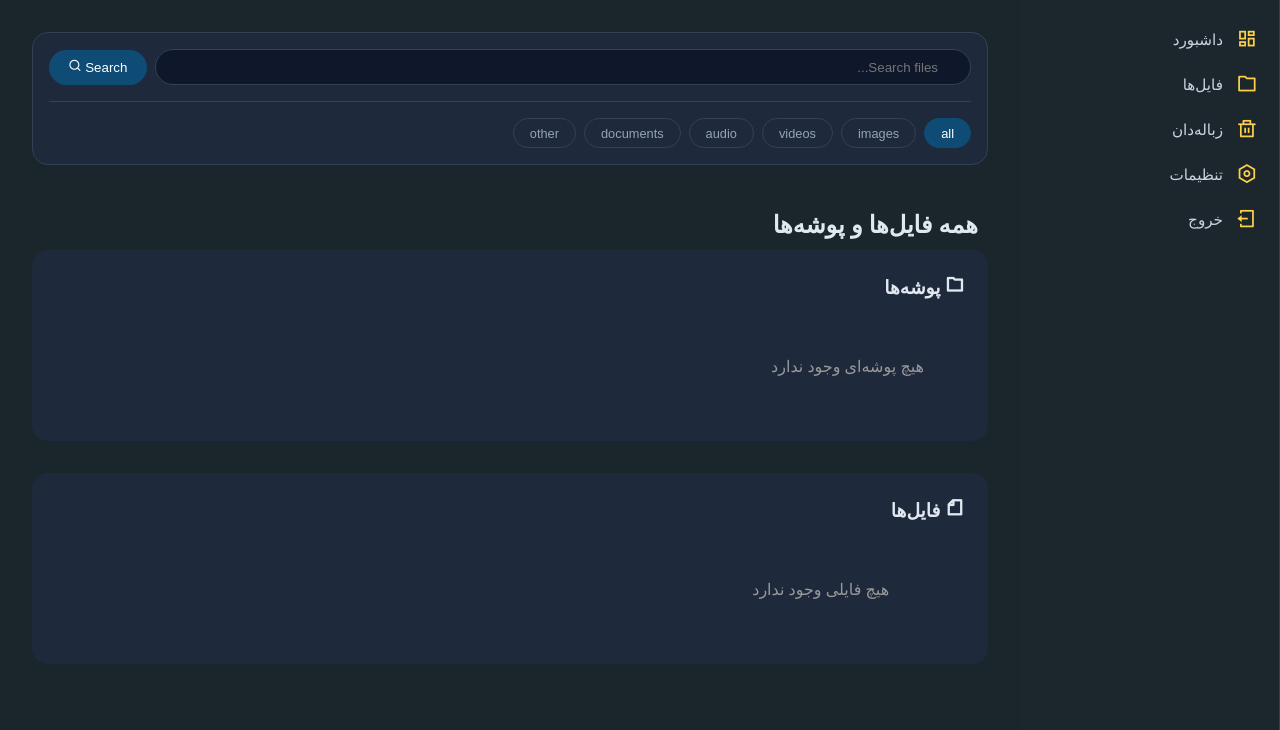
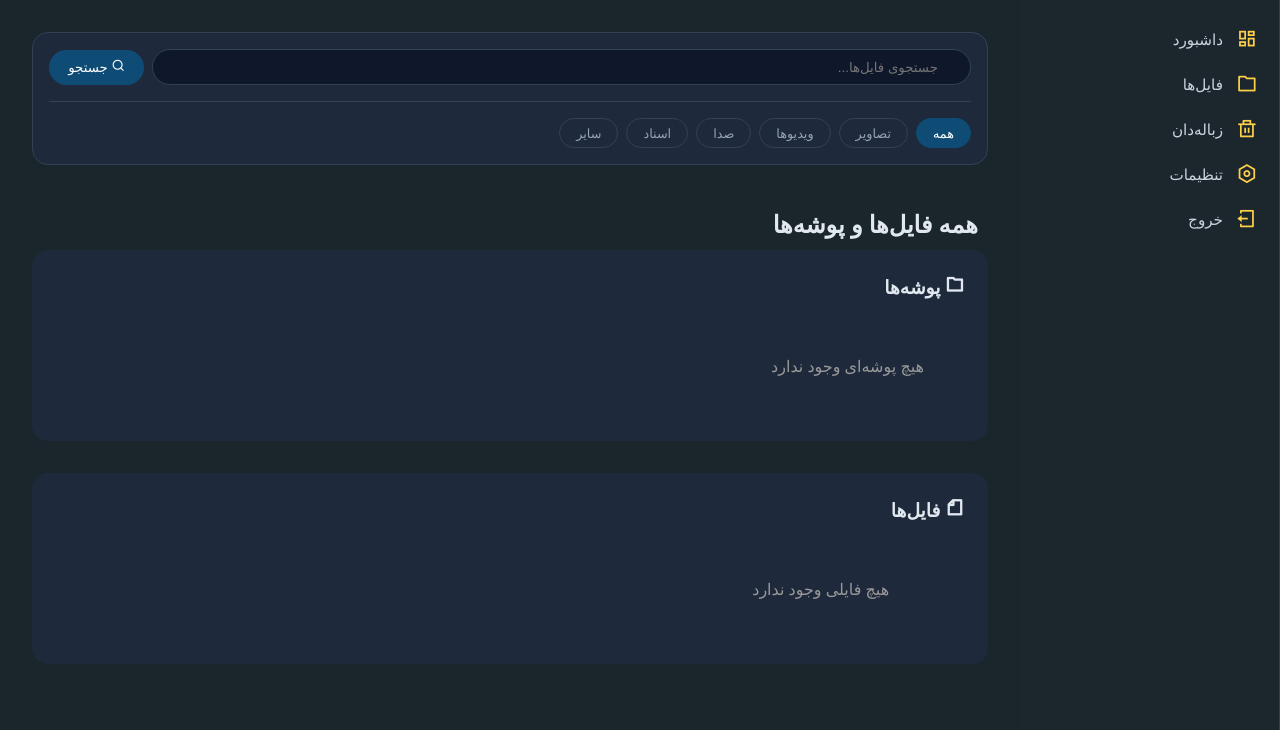
Before and after one commit to LianPie/Datahub, a PHP site: page /Dashboard/Uploads.php?lang=fa in a window 1280 px wide. Shown: the part 70-800 px from the top of the page. Run offline with PHP 8.4, Linux system fonts and the light colour scheme; a user stored in the database is signed in; data that the repository does not hold is empty.

Commit message:
add search and filter localization

```diff
--- a/Dashboard/Uploads.php
+++ b/Dashboard/Uploads.php
@@ -9,23 +9,23 @@ include 'includes/header.php';
     <form method="GET" class="search-form">
         <div class="search-input-group">
             <div class="search-input-wrapper">
-                    <input type="text" name="search" id="searchInput" placeholder="Search files..." value="">
+                <input type="text" name="search" id="searchInput" placeholder="<?= __('search_files') ?>" value="">
                 <span class="search-clear-icon" id="searchClearIcon">
                     <i class="ri-close-line"></i>
                 </span>
             </div>
             <input type="hidden" name="folder" value="<?= $selected_folder_id ?>">
-                <button type="submit"><i class="ri-search-line"></i> Search</button>
+            <button type="submit"><i class="ri-search-line"></i> <?= __('search') ?></button>
         </div>
     </form>
 
     <div class="filter-buttons">
-            <button class="filter-btn active" data-type="all">all</button>
-            <button class="filter-btn" data-type="image">images</button>
-            <button class="filter-btn" data-type="video">videos</button>
-            <button class="filter-btn" data-type="audio">audio</button>
-            <button class="filter-btn" data-type="document">documents</button>
-            <button class="filter-btn" data-type="other">other</button>
+        <button class="filter-btn active" data-type="all"><?= __('all') ?></button>
+        <button class="filter-btn" data-type="image"><?= __('images') ?></button>
+        <button class="filter-btn" data-type="video"><?= __('videos') ?></button>
+        <button class="filter-btn" data-type="audio"><?= __('audio') ?></button>
+        <button class="filter-btn" data-type="document"><?= __('documents') ?></button>
+        <button class="filter-btn" data-type="other"><?= __('other') ?></button>
     </div>
     </div>
     <h2><?= __('all_files_folders'); ?></h2>
--- a/lang/fa.php
+++ b/lang/fa.php
@@ -204,5 +204,15 @@ return [
     'used' => 'استفاده شده',
     'free' => 'آزاد',
     'free_space' => 'فضای آزاد',
+
+    // ========== SEARCH & FILTER ==========
+    'search_files' => 'جستجوی فایل‌ها...',
+    'search' => 'جستجو',
+    'all' => 'همه',
+    'images' => 'تصاویر',
+    'videos' => 'ویدیوها',
+    'audio' => 'صدا',
+    'documents' => 'اسناد',
+    'other' => 'سایر',
 ]
 ?>
```
Also changed, not shown: lang/en.php (+10 -0 lines). Lines whose indentation alone changed are shown as unchanged.
